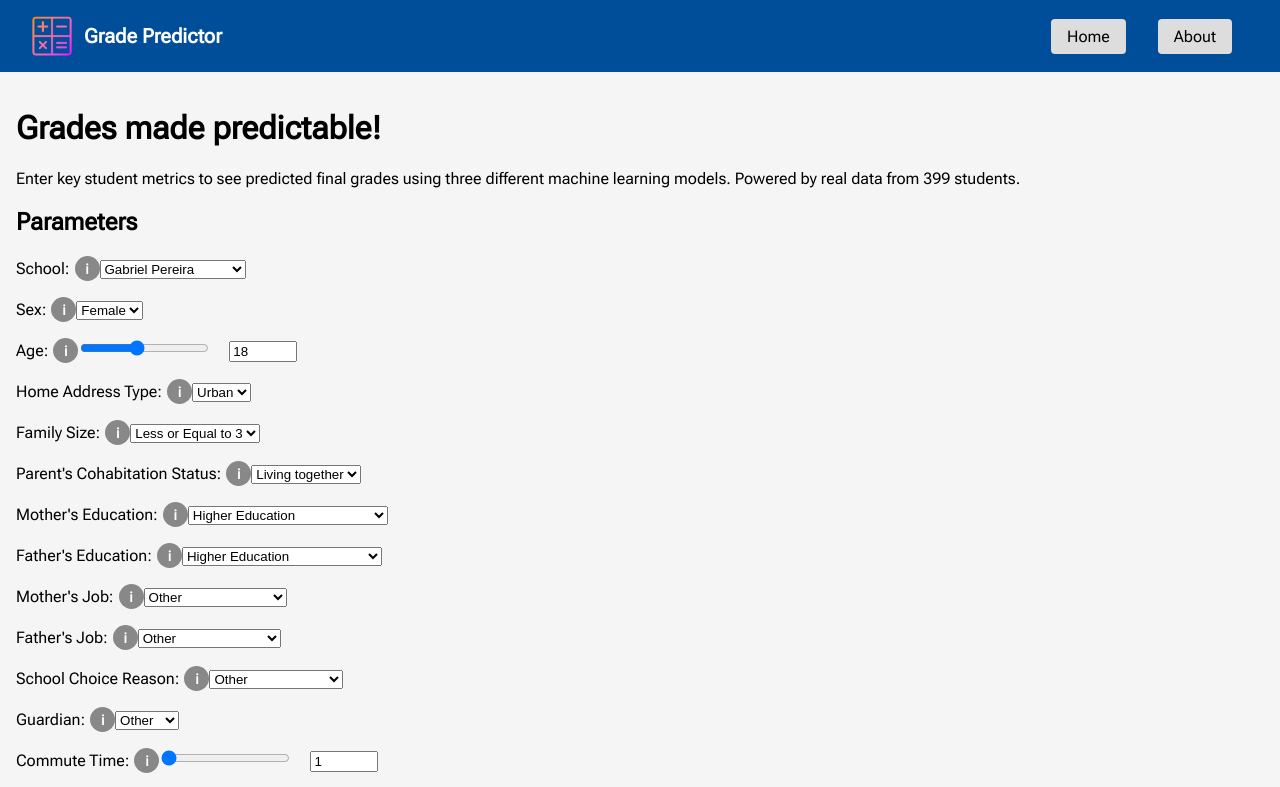
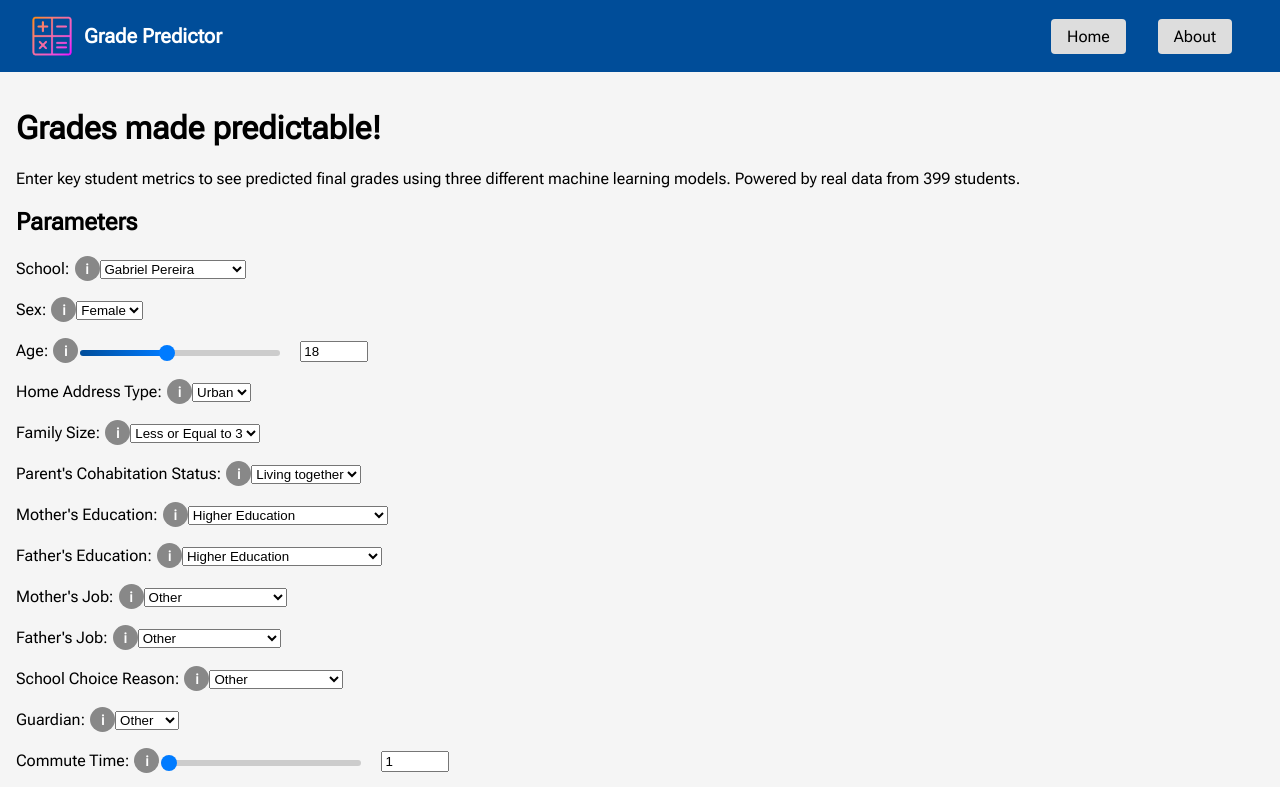
Before and after one commit to Nate-Kim/Grade-Prediction, a React (Vite) app in the folder web_ui/frontend/: page / in a window 1280 px wide. Shown: the top 787 px of the page. Built offline with nearby package versions, Linux system fonts and the light colour scheme.

Commit message:
Added slider gradient

```diff
--- /dev/null
+++ b/web_ui/frontend/src/components/Slider.css
@@ -0,0 +1,45 @@
+.custom-slider {
+  -webkit-appearance: none;
+  width: 200px;
+  height: 6px;
+  background: #ccc;
+  border-radius: 5px;
+  outline: none;
+}
+
+/* Chrome, Safari */
+.custom-slider::-webkit-slider-thumb {
+  -webkit-appearance: none;
+  appearance: none;
+  width: 16px;
+  height: 16px;
+  background: #007BFF;
+  cursor: pointer;
+  border-radius: 50%;
+  border: none;
+}
+
+/* Firefox */
+.custom-slider::-moz-range-thumb {
+  width: 16px;
+  height: 16px;
+  background: #007BFF;
+  cursor: pointer;
+  border-radius: 50%;
+  border: none;
+}
+.custom-slider::-moz-range-track {
+  background: #ccc;
+  height: 6px;
+  border-radius: 5px;
+}
+
+/* Edge, IE */
+.custom-slider::-ms-thumb {
+  background: #007BFF;
+}
+.custom-slider::-ms-track {
+  background: transparent;
+  border-color: transparent;
+  color: transparent;
+}
--- a/web_ui/frontend/src/components/Slider.jsx
+++ b/web_ui/frontend/src/components/Slider.jsx
@@ -1,4 +1,5 @@
 import Tooltip from '../components/Tooltip';
+import './Slider.css';
 
 function Slider({ label, info, value, setValue, min = 0, max = 100 }) {
   const handleSliderChange = (e) => {
@@ -34,6 +35,9 @@ function Slider({ label, info, value, setValue, min = 0, max = 100 }) {
           value={value === '' ? min : value}
           onChange={handleSliderChange}
           className="custom-slider"
+          style={{
+            background: `linear-gradient(to right, #004D99 0%, #007BFF ${(value - min) / (max - min) * 100}%, #ccc ${(value - min) / (max - min) * 100}%, #ccc 100%)`
+          }}
         />
         <input
           type="number"
```
